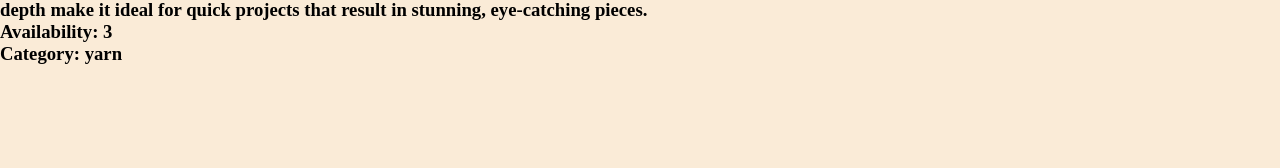
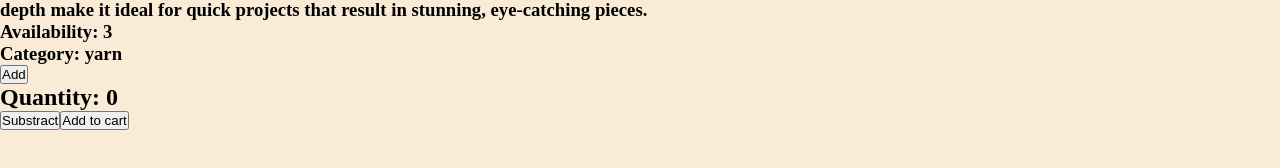
Before and after one commit to N3fia/nefia-ecommerce, a React (Vite) app: page /itemDetail/1 in a window 1280 px wide. Shown: the part 456-624 px from the top of the page. Built offline with nearby package versions, Linux system fonts and the light colour scheme.

Commit message:
counter presentacional

```diff
--- a/src/components/common/counter/Counter.jsx
+++ b/src/components/common/counter/Counter.jsx
@@ -1,19 +1,16 @@
 import { useState } from "react";
+import CounterPres from "./CounterPres";
 
-export const Counter = () => {
+export const Counter = ({ stock, addToCart }) => {
 	const [counter, setCounter] = useState(0);
 
 	const add = () => {
-		setCounter(counter + 1);
+		stock > counter
+			? setCounter(counter + 1)
+			: alert("no more items are available right now");
 	};
 	const subs = () => {
 		setCounter(counter - 1);
 	};
-	return (
-		<div>
-			<button onClick={add}>Add to Cart</button>
-			<h2>Quantity: {counter}</h2>
-			<button onClick={subs}>Remove from Cart</button>
-		</div>
-	);
+	return <CounterPres counter={counter} add={add} addToCart={addToCart} subs={subs}/>;
 };
--- /dev/null
+++ b/src/components/common/counter/CounterPres.jsx
@@ -0,0 +1,12 @@
+const CounterPres = ({ add, subs, addToCart, counter }) => {
+	return (
+		<div>
+			<button onClick={add}>Add</button>
+			<h2>Quantity: {counter}</h2>
+			<button onClick={subs}>Substract</button>
+			<button onClick={() => addToCart(counter)}>Add to cart</button>
+		</div>
+	);
+};
+
+export default CounterPres;
--- a/src/components/pages/itemDetail/ItemDetail.jsx
+++ b/src/components/pages/itemDetail/ItemDetail.jsx
@@ -1,5 +1,6 @@
-const ItemDetail = ({ item }) => {
-	console.log(item);
+import { Counter } from "../../common/counter/Counter";
+
+const ItemDetail = ({ item, addToCart }) => {
 	return (
 		<div>
 			<h2>{item.title}</h2>
@@ -11,6 +12,8 @@ const ItemDetail = ({ item }) => {
 			<h3>{item.description}</h3>
 			<h3>Availability: {item.stock}</h3>
 			<h3>Category: {item.category}</h3>
+
+			<Counter stock={item.stock} addToCart={addToCart} />
 		</div>
 	);
 };
--- a/src/components/pages/itemDetail/ItemDetailContainer.jsx
+++ b/src/components/pages/itemDetail/ItemDetailContainer.jsx
@@ -12,7 +12,11 @@ const ItemDetailContainer = () => {
 		// console.log(productSelected);
 		setItem(productSelected);
 	}, [id]);
-	return <ItemDetail item={item} />;
+	const addToCart = (qty) => {
+		let obj = { ...item, quantity: qty };
+		console.log(obj);
+	};
+	return <ItemDetail item={item} addToCart={addToCart} />;
 };
 
 export default ItemDetailContainer;
```
